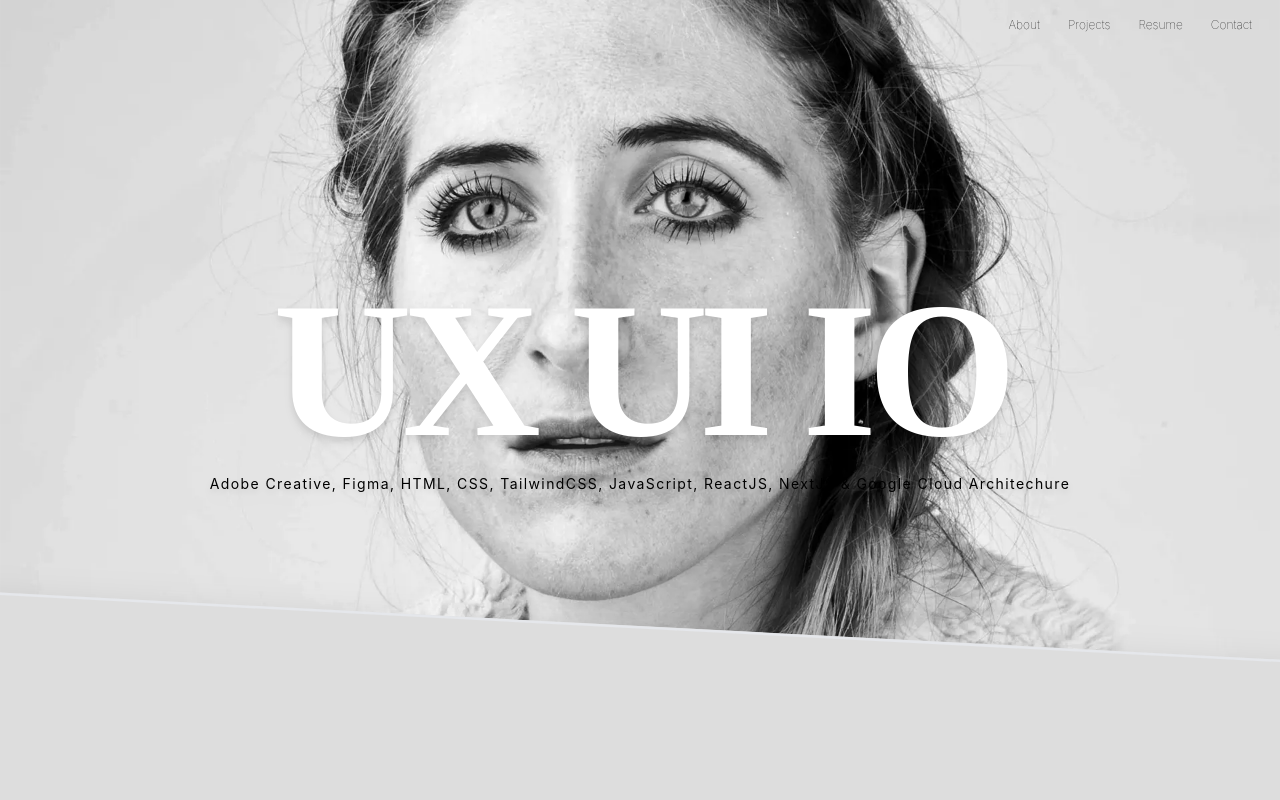
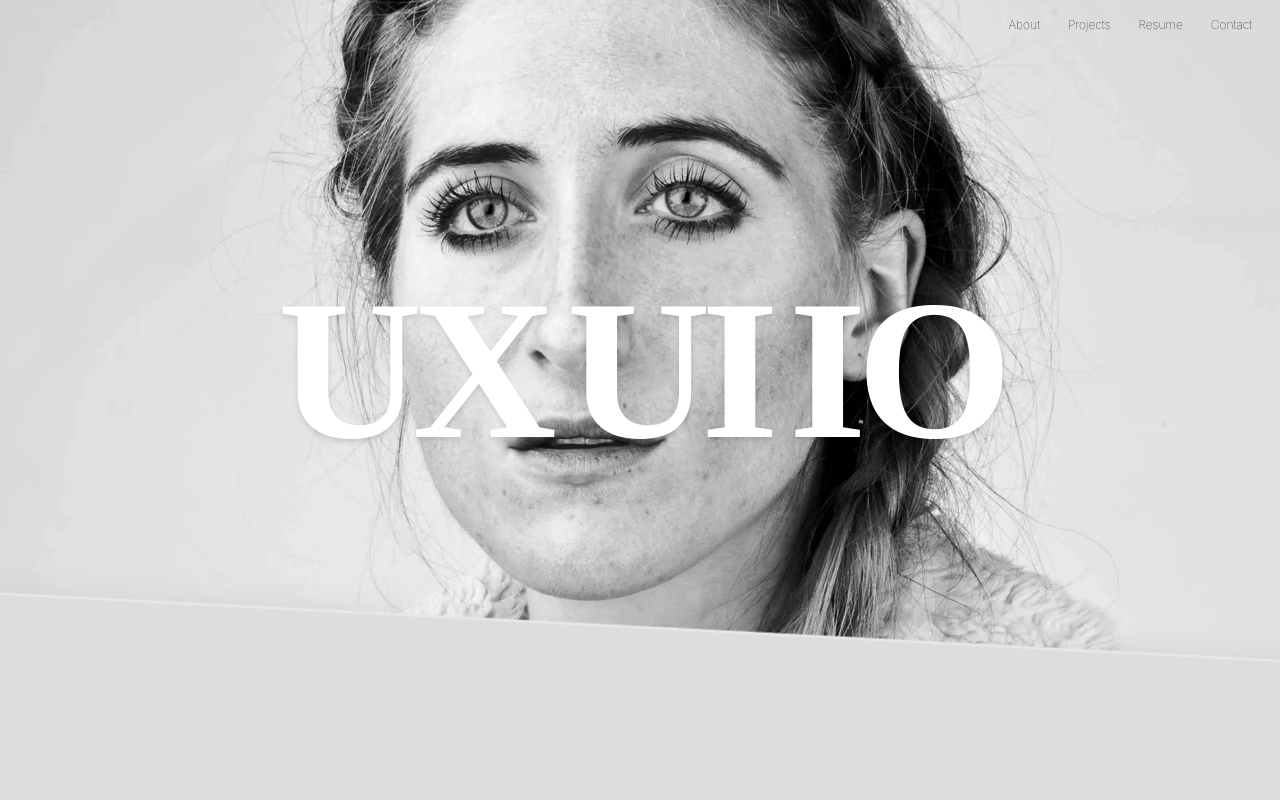
Before and after one commit to carlwicker/carlwicker-nextjs12, a Next.js app: page / in a window 1280 px wide. Shown: the top 800 px of the page. Built offline with nearby package versions, Linux system fonts and the light colour scheme.

Commit message:
homepage animated keyframes

```diff
--- a/components/Navbar/Header.tsx
+++ b/components/Navbar/Header.tsx
@@ -14,11 +14,11 @@ export default function Header({ setIsOpen, isOpen }: IHeader) {
   }, [isOpen]);
 
   return (
-    <div className=" container flex justify-between items-center p-5 h-[50px] fixed z-50">
+    <div className="fade-in duration-1000 ease-in container flex justify-between items-center p-5 h-[50px] fixed z-50">
       <div className="text-base font-bold hover:scale-105 transition ease-out duration-500 lg:invisible">
         <Link
           href={"/"}
-          className="cursor-pointer text-white"
+          className={`cursor-pointer text-white ${!isOpen && "hidden"} `}
           style={{ fontFamily: "times" }}
         >
           UX UI IO
--- a/components/Navbar/MobileMenu.tsx
+++ b/components/Navbar/MobileMenu.tsx
@@ -1,4 +1,5 @@
 import Link from "next/link";
+import css from "./MobileMenu.module.css";
 
 export default function MobileMenu() {
   return (
--- a/components/Section1/Section1.tsx
+++ b/components/Section1/Section1.tsx
@@ -35,13 +35,35 @@ export default function Section1() {
   return (
     <section
       id="paralax"
-      className="flex flex-col w-full bg-cover items-center min-h-screen justify-center bg-[url('/img/pic3.webp')] fit bg-center align-middle"
+      className="flex flex-col w-full bg-cover items-center min-h-screen justify-center bg-[url('/img/pic3.webp')] fit bg-center"
+      style={{ position: "relative", animation: "fade-in-bg 1s ease-in-out" }}
     >
-      <div className="pointer-events-none">
-        <h1 className="uppercase font-black text-white text-9xl tracking-tighter p-5 scale-150 drop-shadow-md mx-auto break-words w-[300px] sm:w-full text-center">
-          UX UI IO
+      <div
+        className="pointer-events-none opacity-0"
+        style={{
+          animation: "fade-in-titles 4s ease-in-out forwards",
+          animationDelay: "500",
+          animationIterationCount: "1",
+        }}
+      >
+        <h1
+          className="uppercase font-black flex text-center text-white tracking-tighter drop-shadow-md justify-center mx-auto break-words md:text-[200px] text-[200px] "
+          style={{ lineHeight: "0.7" }}
+        >
+          <div className="flex flex-col md:flex-row w-full gap-5 justify-center">
+            <div>UX</div>
+            <div>UI</div>
+            <div>IO</div>
+          </div>
         </h1>
-        <p className="p-5 text-black drop-shadow-lg tracking-widest text-sm hidden lg:flex">
+        <p
+          className="p-5 text-black drop-shadow-lg tracking-widest text-sm hidden lg:flex opacity-0"
+          style={{
+            animation: "fade-in-titles 2s ease-in-out forwards",
+            animationDelay: "1s",
+            animationIterationCount: "1",
+          }}
+        >
           Adobe Creative, Figma, HTML, CSS, TailwindCSS, JavaScript, ReactJS,
           NextJS & Google Cloud Architechure
         </p>
--- a/styles/globals.css
+++ b/styles/globals.css
@@ -49,6 +49,26 @@ h1 {
   overflow: hidden;
 }
 
+@keyframes fade-in-bg {
+  from {
+    opacity: 0;
+  }
+  to {
+    opacity: 1;
+    animation-play-state: paused;
+  }
+}
+
+@keyframes fade-in-titles {
+  from {
+    opacity: 0;
+  }
+  to {
+    opacity: 1;
+    animation-play-state: paused;
+  }
+}
+
 @media (prefers-color-scheme: dark) {
   html {
   }
```
Also changed, not shown: components/Navbar/MobileMenu.module.css (added).
